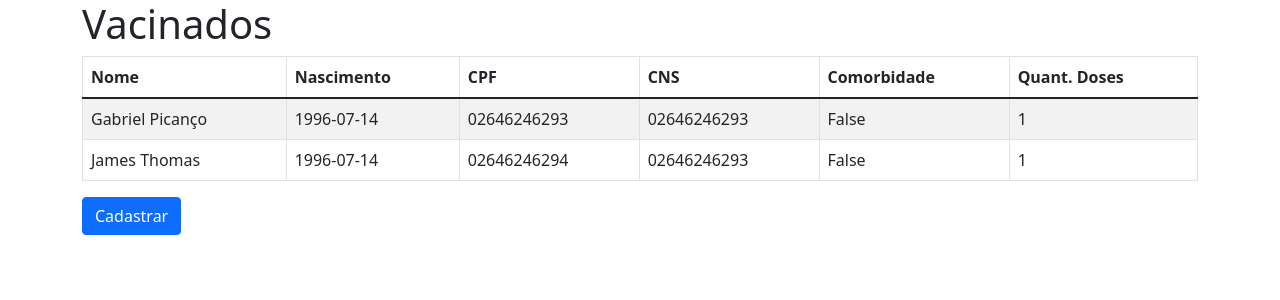
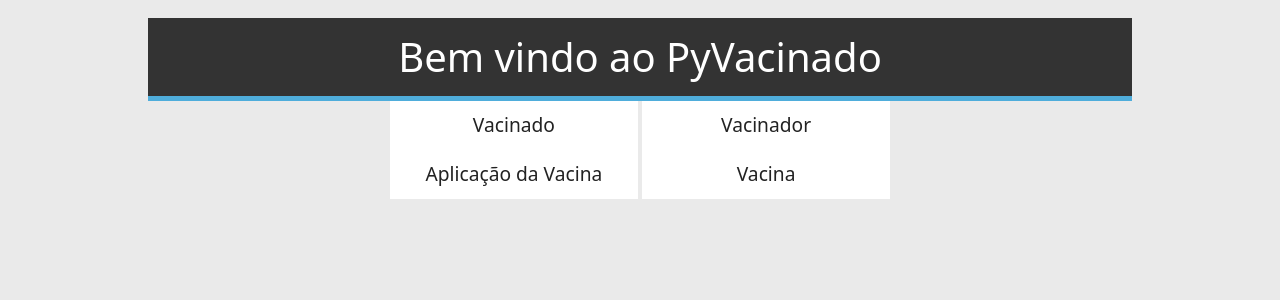
Before and after one commit to grpicanco/Pyvacina, a Flask app: page / in a window 1280 px wide. Shown: the top 300 px of the page. Run offline with Flask 2, Linux system fonts and the light colour scheme; some libraries are stand-ins or nearby versions.

Commit message:
Finalização vacinado Inicio do vacinador

```diff
--- /dev/null
+++ b/DAO/daoVacinado.py
@@ -0,0 +1,50 @@
+from model import Vacinado
+
+SQL_DELETA_VACINADO = 'delete from vacinado where cns = ?'
+SQL_VACINADO_POR_CNS = 'SELECT cns, cpf, nome, dtNascimento, comorbidade, qtdDose from vacinado where cns = ?'
+SQL_ATUALIZA_VACINADO = 'UPDATE vacinado SET cns=?, cpf=?, nome=?, dtNascimento=?, comorbidade=?, qtdDose=? where cns = ?'
+SQL_BUSCA_VACINADOS = 'SELECT cns, cpf, nome, dtNascimento, comorbidade, qtdDose from vacinado'
+SQL_CRIA_VACINADO = 'INSERT into vacinado (cns, cpf, nome, dtNascimento, comorbidade, qtdDose) values (?, ?, ?, ?, ?, ?)'
+
+
+class VacinadoDao:
+    def __init__(self, db):
+        self.__db = db
+
+    def salvar(self, vacinado):
+        cursor = self.__db.cursor()
+        if self.existe(vacinado):
+            cursor.execute(SQL_ATUALIZA_VACINADO, (vacinado.cns, vacinado.cpf, vacinado.nome, vacinado.dtNascimento, vacinado.comorbidade, vacinado.qtdDose, vacinado.cns))
+        else:
+            cursor.execute(SQL_CRIA_VACINADO, (vacinado.cns, vacinado.cpf, vacinado.nome, vacinado.dtNascimento, vacinado.comorbidade, vacinado.qtdDose))
+        self.__db.commit()
+        return vacinado
+
+    def listar(self):
+        cursor = self.__db.cursor()
+        cursor.execute(SQL_BUSCA_VACINADOS)
+        vacinados = traduz_vacinados(cursor.fetchall())
+        return vacinados
+
+    def busca_por_cns(self, cns):
+        cursor = self.__db.cursor()
+        cursor.execute(SQL_VACINADO_POR_CNS, (cns,))
+        tupla = cursor.fetchone()
+        if tupla:
+            return Vacinado(cns=tupla[0], cpf=tupla[1], nome=tupla[2], dtNascimento=tupla[3], comorbidade=tupla[4], qtdDose=tupla[5])
+        return False
+
+    def deletar(self, cns):
+        self.__db.cursor().execute(SQL_DELETA_VACINADO, (cns, ))
+        self.__db.commit()
+
+    def existe(self, vacinado):
+        if self.busca_por_cns(vacinado.cns):
+            return True
+        return False
+
+
+def traduz_vacinados(vacinados):
+    def cria_vacinados_com_tupla(tupla):
+        return Vacinado(cns=tupla[0], cpf=tupla[1], nome=tupla[2], dtNascimento=tupla[3], comorbidade=tupla[4], qtdDose=tupla[5])
+    return list(map(cria_vacinados_com_tupla, vacinados))
--- /dev/null
+++ b/DAO/daoVacinador.py
@@ -0,0 +1,50 @@
+from model import Vacinador
+
+SQL_DELETA_VACINADOR = 'delete from vacinador where crm = ?'
+SQL_VACINADOR_POR_CRM = 'SELECT crm, cpf, nome, dtNascimento from vacinador where crm = ?'
+SQL_ATUALIZA_VACINADOR = 'UPDATE vacinador SET crm=?, cpf=?, nome=?, dtNascimento=? where crm = ?'
+SQL_BUSCA_VACINADORES = 'SELECT crm, cpf, nome, dtNascimento from vacinador'
+SQL_CRIA_VACINADOR = 'INSERT into vacinador (crm, cpf, nome, dtNascimento) values (?, ?, ?, ?)'
+
+
+class VacinadorDao:
+    def __init__(self, db):
+        self.__db = db
+
+    def salvar(self, vacinador):
+        cursor = self.__db.cursor()
+        if self.existe(vacinador):
+            cursor.execute(SQL_ATUALIZA_VACINADOR, (vacinador.crm, vacinador.cpf, vacinador.nome, vacinador.dtNascimento, vacinador.crs))
+        else:
+            cursor.execute(SQL_CRIA_VACINADOR, (vacinador.crm, vacinador.cpf, vacinador.nome, vacinador.dtNascimento))
+        self.__db.commit()
+        return vacinador
+
+    def listar(self):
+        cursor = self.__db.cursor()
+        cursor.execute(SQL_BUSCA_VACINADORES)
+        vacinadores = traduz_vacinadores(cursor.fetchall())
+        return vacinadores
+
+    def busca_por_crm(self, crm):
+        cursor = self.__db.cursor()
+        cursor.execute(SQL_VACINADOR_POR_CRM, (crm,))
+        tupla = cursor.fetchone()
+        if tupla:
+            return Vacinador(crm=tupla[0], cpf=tupla[1], nome=tupla[2], dtNascimento=tupla[3])
+        return False
+
+    def deletar(self, crm):
+        self.__db.cursor().execute(SQL_DELETA_VACINADOR, (crm, ))
+        self.__db.commit()
+
+    def existe(self, vacinador):
+        if self.busca_por_crm(vacinador.crm):
+            return True
+        return False
+
+
+def traduz_vacinadores(vacinadores):
+    def cria_vacinadores_com_tupla(tupla):
+        return Vacinador(crm=tupla[0], cpf=tupla[1], nome=tupla[2], dtNascimento=tupla[3])
+    return list(map(cria_vacinadores_com_tupla, vacinadores))
--- /dev/null
+++ b/config.py
@@ -0,0 +1 @@
+SECRET_KEY = 'Pyvacina123'
--- a/main/preparar_banco.py
+++ b/main/preparar_banco.py
@@ -72,5 +72,7 @@ CREATE TABLE "aplicacao"(
 cur.execute(sql)
 print('create table aplcacao')
 
+
+
 cur.close()
 conn.close()
--- a/model.py
+++ b/model.py
@@ -1,4 +1,5 @@
-from datetime import datetime
+import time
+from datetime import datetime, date
 
 
 class Vacinado:
@@ -39,7 +40,7 @@ class Vacinado:
         return self.__dtNasciento
 
     @dtNascimento.setter
-    def dtNascimento(self, param: str):
+    def dtNascimento(self, param: datetime):
         self.__dtNasciento = param
 
     @property
@@ -47,12 +48,54 @@ class Vacinado:
         return self.__comorbidade
 
     @comorbidade.setter
-    def comorbidade(self, param: str):
+    def comorbidade(self, param: bool):
         self.__comorbidade = param
+
     @property
-    def qtdDose(self) -> bool:
+    def qtdDose(self) -> int:
         return self.__qtdDose
 
     @qtdDose.setter
-    def qtdDose(self, param: str):
+    def qtdDose(self, param: int):
         self.__qtdDose = param
+
+
+class Vacinador:
+    def __init__(self, nome, cpf, crm, dtNascimento):
+        self.__nome = nome
+        self.__cpf = cpf
+        self.__crm = crm
+        self.__dtNasciento = dtNascimento
+
+
+    @property
+    def nome(self) -> str:
+        return self.__nome
+
+    @nome.setter
+    def nome(self, param: str):
+        self.__nome = param
+
+    @property
+    def cpf(self) -> str:
+        return self.__cpf
+
+    @cpf.setter
+    def cpf(self, param: str):
+        self.__cpf = param
+
+    @property
+    def crm(self) -> str:
+        return self.__crm
+
+    @crm.setter
+    def crm(self, param: str):
+        self.__crm = param
+
+    @property
+    def dtNascimento(self) -> datetime:
+        return self.__dtNasciento
+
+    @dtNascimento.setter
+    def dtNascimento(self, param: datetime):
+        self.__dtNasciento = param
--- /dev/null
+++ b/static/app.css
@@ -0,0 +1,73 @@
+body {
+    padding: 10px;
+    background-color: rgba(232, 232, 232, 0.91)
+}
+.menu-principal {
+    text-align: center;
+    min-width: 500px;
+}
+
+.menu-principal h1 {
+    background: #333;
+    color: #fff;
+    border-bottom: solid 5px #4faddb;
+    padding: 15px 0px;
+    margin: 0;
+}
+
+.menu-principal nav {
+    display: inline-block;
+    background-color: #fff;
+    min-width: 248px;
+}
+
+.menu-principal a {
+    display: block;
+    padding: 10px 0px;
+    text-decoration: none;
+    color: #222;
+    font-size: 1.2em;
+}
+
+.menu-principal a:hover {
+    background-color: rgba(79, 173, 219, .4);
+}
+
+.btn {
+    margin-bottom: 10px;
+}
+
+.container {
+    border-radius: 4px;
+    margin: auto;
+    width: 80%;
+}
+
+.little-container {
+    width: 40%;
+    margin: auto;
+}
+
+figcaption {
+    text-align: center;
+    margin: 3px auto;
+}
+
+.fileContainer {
+    overflow: hidden;
+    position: relative;
+}
+
+.fileContainer [type=file] {
+    cursor: pointer;
+    display: block;
+    font-size: 999px;
+    filter: alpha(opacity=0);
+    min-height: 100%;
+    min-width: 100%;
+    opacity: 0;
+    position: absolute;
+    right: 0;
+    text-align: right;
+    top: 0;
+}
--- /dev/null
+++ b/templates/index.html
@@ -0,0 +1,17 @@
+{% extends "templates.html" %}
+{% block conteudo %}
+    <div class="conteudo">
+        <div class="menu-principal">
+            <h1>Bem vindo ao PyVacinado</h1>
+            <nav>
+                <a href="{{url_for('vacinado')}}">Vacinado</a>
+                <a href="">Aplicação da Vacina</a>
+
+            </nav>
+            <nav>
+                <a href="{{url_for('vacinador')}}">Vacinador</a>
+                <a href="">Vacina</a>
+            </nav>
+        </div>
+    </div>
+{% endblock %}
--- a/templates/templates.html
+++ b/templates/templates.html
@@ -5,6 +5,7 @@
     <meta name="viewport" content="width=device-width, initial-scale=1">
     <title>Pyvacina</title>
     <link rel="stylesheet" href="{{ url_for('static', filename='bootstrap.css') }}">
+    <link rel="stylesheet" href="{{ url_for('static', filename='app.css') }}">
 
 </head>
 <body>
--- a/templates/inicio.html
+++ b/templates/vacinado_lista.html
@@ -9,22 +9,26 @@
         <th>CNS</th>
         <th>Comorbidade</th>
         <th>Quant. Doses</th>
+        <th></th>
     </tr>
     </thead>
     <tbody>
     {% for vacinado in vacinados %}
     <tr>
         <td>{{ vacinado.nome }}</td>
-        <td>{{ vacinado.dtNascimento }}</td>
+        <td>{{ vacinado.dtNascimento.strftime('%d/%m/%Y') }}</td>
         <td>{{ vacinado.cpf }}</td>
         <td>{{ vacinado.cns }}</td>
-        <td>{{ vacinado.comorbidade }}</td>
+        <td>{{ 'Sim' if vacinado.comorbidade else 'Não' }}</td>
         <td>{{ vacinado.qtdDose }}</td>
+        <td>
+            <a href="{{ url_for('vacinado_editar', cns=vacinado.cns) }}">editar</a>
+            <a href="{{ url_for('vacinado_excluir', cns=vacinado.cns) }}">excluir</a>
+        </td>
     </tr>
     {% endfor %}
     </tbody>
 </table>
-<form action="{{ url_for('novo')}}">
-    <button class="btn btn-primary" type="submit">Cadastrar</button>
-</form>
+    <a href="{{url_for('vacinado_novo')}}" class="btn btn-primary">Cadastrar</a>
+    <a href="{{url_for('index')}}" class="btn btn-dark">Voltar</a>
 {% endblock %}
--- a/templates/NovoVacinado.html
+++ b/templates/vacinado_novo.html
@@ -1,6 +1,6 @@
 {% extends "templates.html" %}
 {% block conteudo %}
-    <form action="{{ url_for('criar') }}" method="post">
+    <form action="{{ url_for('vacinado_criar') }}" method="post">
         <fieldset>
             <div class="form-group">
                 <label for="nome">Nome</label>
@@ -34,6 +34,7 @@
                 <input type="number" id="dose" name="dose" class="form-control">
             </div>
             <button type="submit" class="btn btn-primary btn-salvar">Salvar</button>
+            <a class="btn btn-danger" href="{{url_for('vacinado')}}">Cancelar</a>
         </fieldset>
     </form>
 {% endblock %}
```
Also changed, not shown: Pyvacina.py (+81 -22 lines), templates/vacinado_editar.html (added, +43 -0 lines), templates/vacinador_list.html (added, +30 -0 lines), templates/vacinador_novo.html (added, +25 -0 lines), Pyvacina.db, templates/vacinador_editar.html (added), views.py (added).
